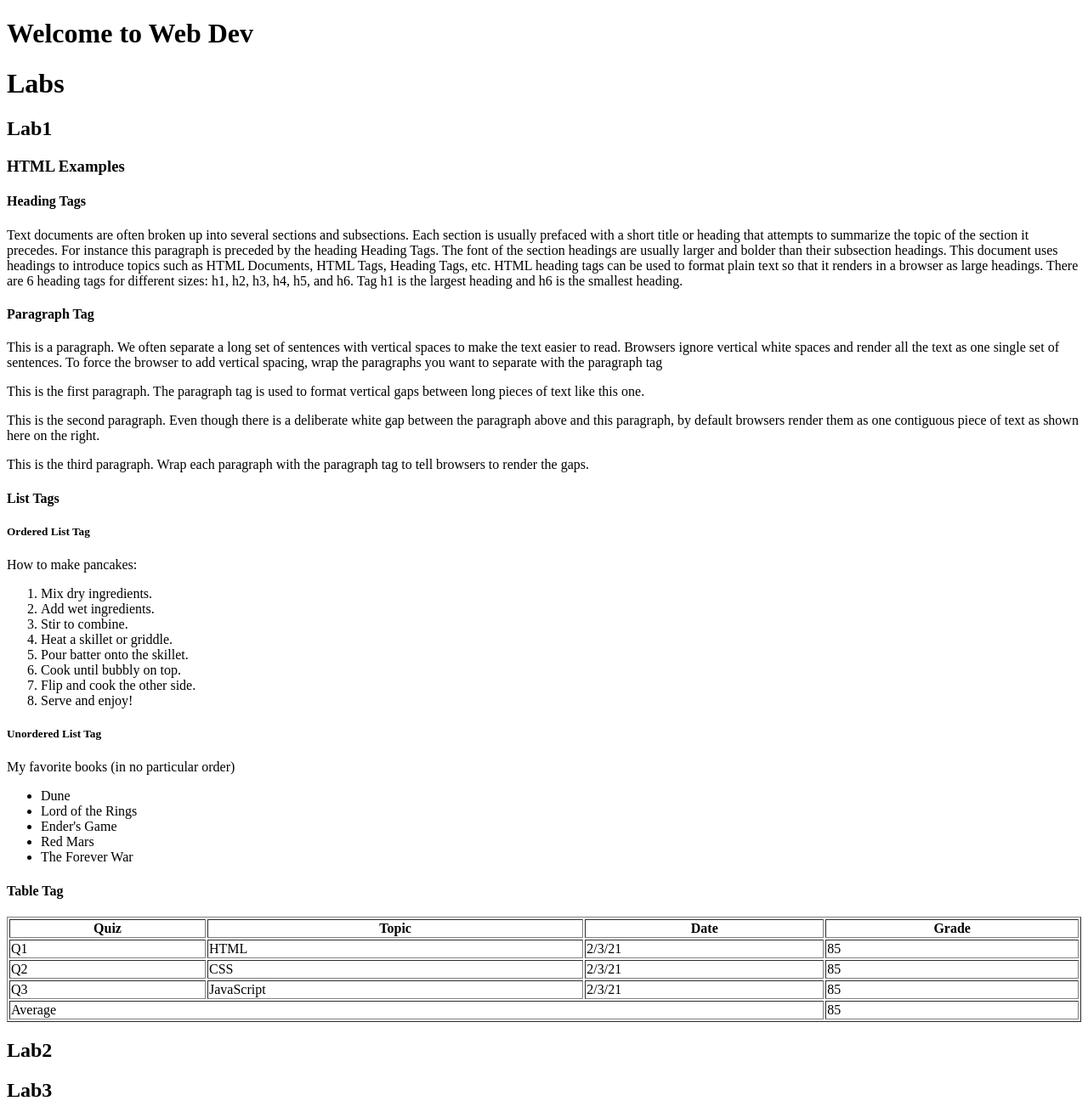
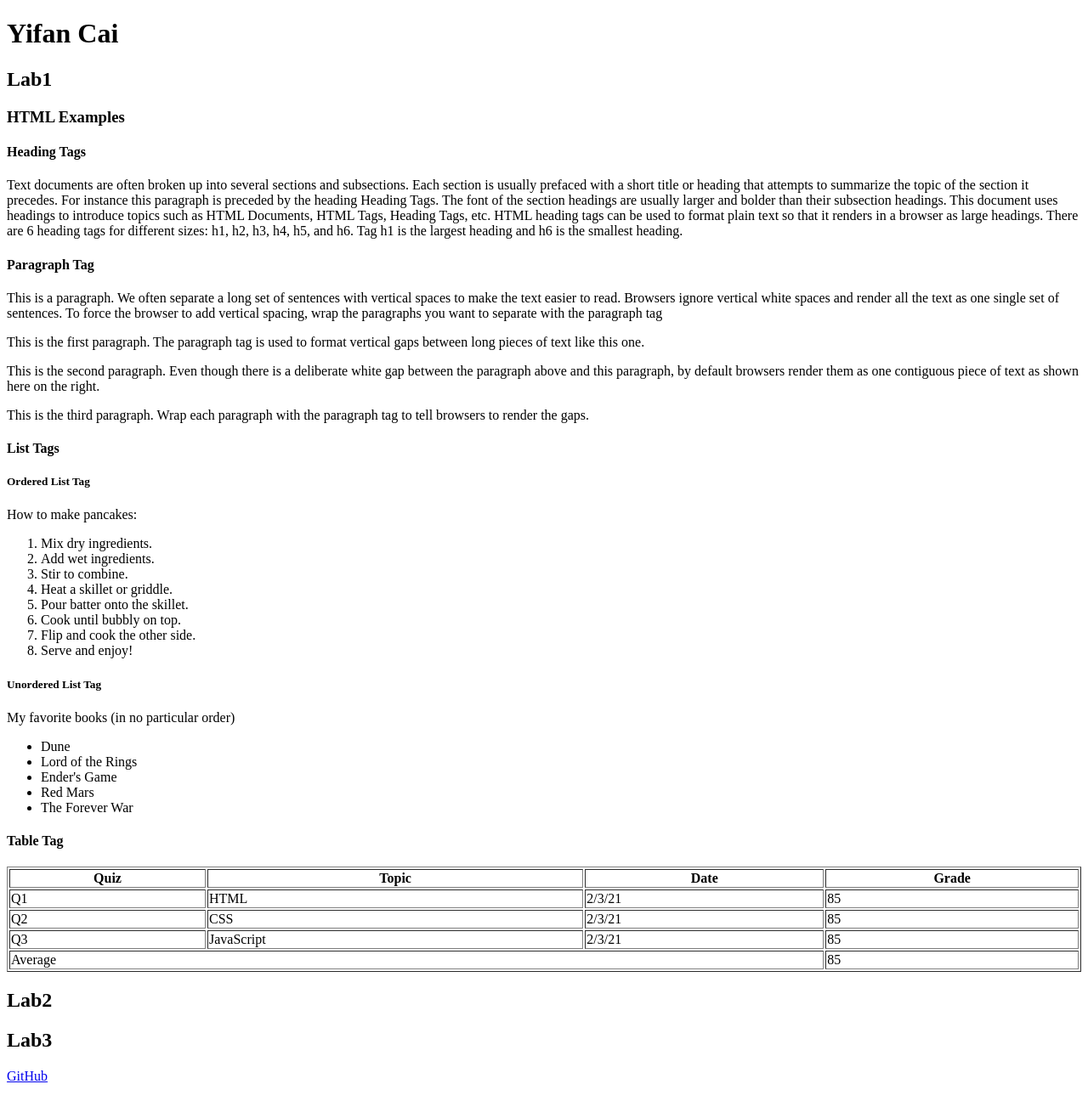
Before and after one commit to YifanCai0309/kanbas-react-web-app, a React (Create React App) app: page / in a window 1280 px wide. Shown: the whole page at 85% size. After the commit the page ends 1284 px from the top, so only its background shows below. Built offline with nearby package versions, Linux system fonts and the light colour scheme.

Commit message:
added link to github

```diff
--- a/src/App.tsx
+++ b/src/App.tsx
@@ -1,13 +1,16 @@
-import React from 'react';
-import './App.css';
-import Labs from './Labs';
+import React from "react";
+import "./App.css";
+import Labs from "./Labs";
 
 function App() {
   return (
-   <div>
-    <h1 >Welcome to Web Dev</h1>
-    <Labs/>
-   </div>
+    <div>
+      <h1>Yifan Cai</h1>
+      <Labs />
+      <a href="https://github.com/YifanCai0309/kanbas-react-web-app/tree/a1">
+        GitHub
+      </a>
+    </div>
   );
 }
 
--- a/src/Labs/index.tsx
+++ b/src/Labs/index.tsx
@@ -4,9 +4,6 @@ import Lab3 from "./Lab3";
 export default function Labs(){
     return(
         <div>
-            <h1>
-                Labs
-            </h1>
             <Lab1/>
             <Lab2/>
             <Lab3/>
```
